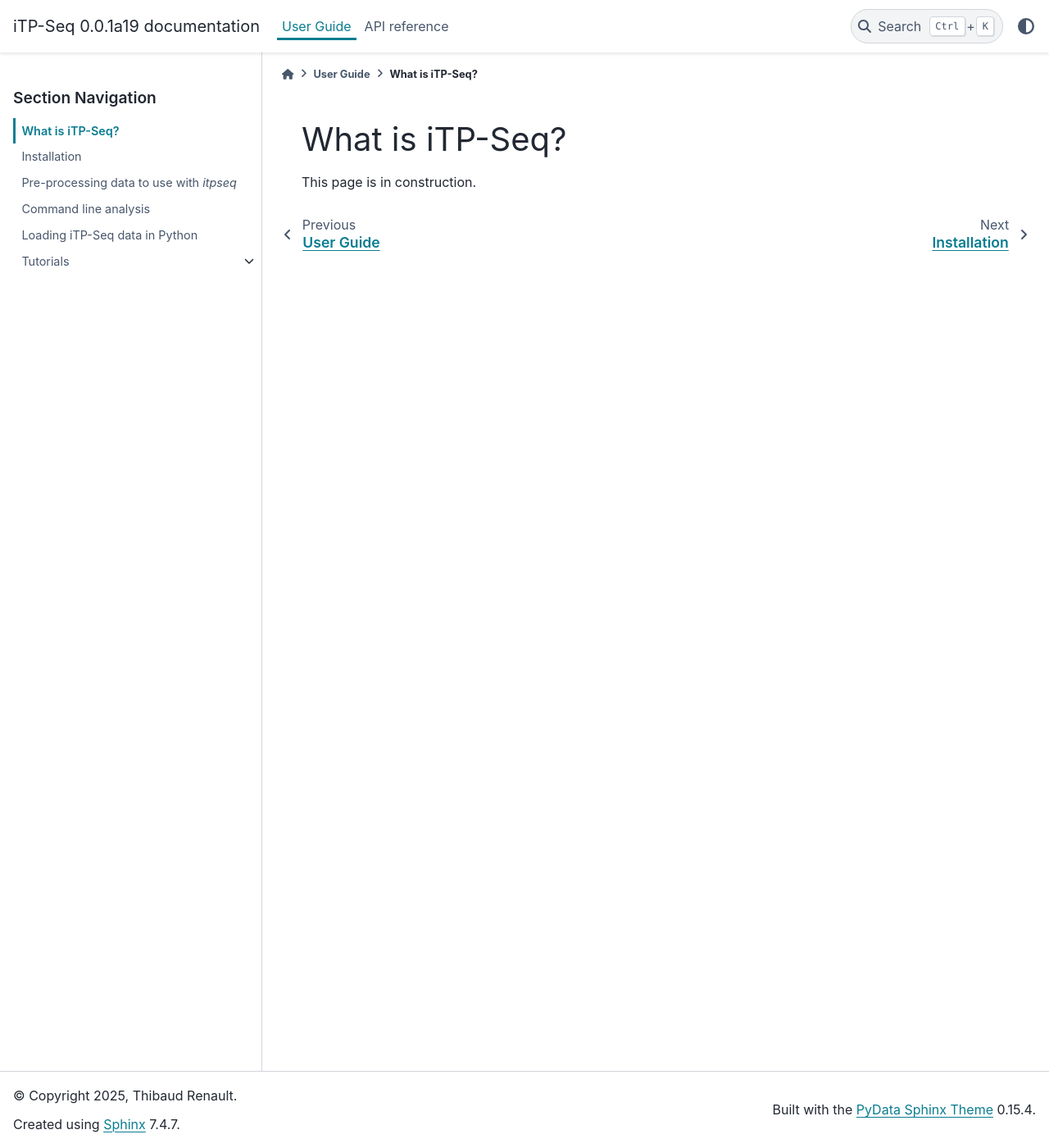
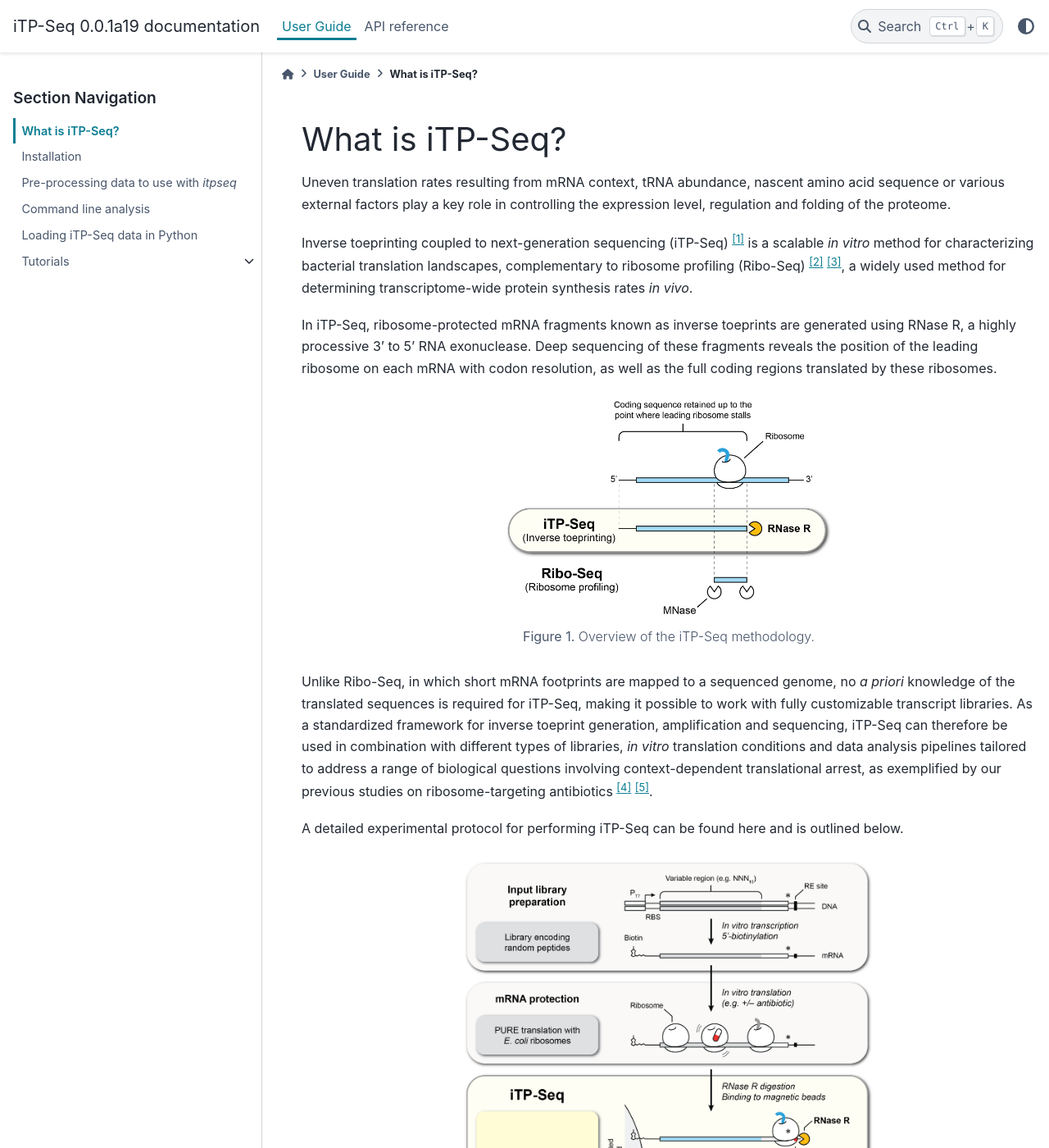
Before and after one commit to t-renault/itpseq, a Sphinx documentation site: the page built from docs/user_guide/whatis_itpseq.rst, in a window 1280 px wide and 1400 px high. Shown: the whole window at 82% size. Built offline with Sphinx 7.4.7 and the PyData theme 0.15.4, drawn with Linux system fonts in a browser that asks for light colours; some of the changed text lies outside the part shown.

Commit message:
Update documentation (What is iTP-Seq? and User Guide)

```diff
--- a/docs/user_guide/whatis_itpseq.rst
+++ b/docs/user_guide/whatis_itpseq.rst
@@ -4,4 +4,36 @@
 What is iTP-Seq?
 ================
 
-This page is in construction.
+Uneven translation rates resulting from mRNA context, tRNA abundance, nascent amino acid sequence or various external factors play a key role in controlling the expression level, regulation and folding of the proteome.
+
+Inverse toeprinting coupled to next-generation sequencing (iTP-Seq) [1]_ is a scalable *in vitro* method for characterizing bacterial translation landscapes, complementary to ribosome profiling (Ribo-Seq) [2]_ [3]_, a widely used method for determining transcriptome-wide protein synthesis rates *in vivo*.
+
+In iTP-Seq, ribosome-protected mRNA fragments known as inverse toeprints are generated using RNase R, a highly processive 3' to 5' RNA exonuclease. Deep sequencing of these fragments reveals the position of the leading ribosome on each mRNA with codon resolution, as well as the full coding regions translated by these ribosomes.
+
+.. figure:: /_static/whatis_itpseq_overview.png
+  :width: 400
+  :alt: iTP-Seq methodology overview
+  :align: center
+
+  **Figure 1.** Overview of the iTP-Seq methodology.
+
+Unlike Ribo-Seq, in which short mRNA footprints are mapped to a sequenced genome, no *a priori* knowledge of the translated sequences is required for iTP-Seq, making it possible to work with fully customizable transcript libraries. As a standardized framework for inverse toeprint generation, amplification and sequencing, iTP-Seq can therefore be used in combination with different types of libraries, *in vitro* translation conditions and data analysis pipelines tailored to address a range of biological questions involving context-dependent translational arrest, as exemplified by our previous studies on ribosome-targeting antibiotics [4]_ [5]_.
+
+A detailed experimental protocol for performing iTP-Seq can be found here and is outlined below.
+
+.. figure:: /_static/whatis_itpseq_workflow.png
+  :width: 500
+  :alt: iTP-Seq experimental workflow
+  :align: center
+
+  **Figure 2.** Experimental workflow for iTP-Seq analysis.
+
+Bioinformatic analysis of the resulting iTP-seq data can be performed using the ``itpseq`` software available on this website, as explained in our various :ref:`tutorials <tutorials>`.
+
+References:
+
+.. [1] Seip, B., Sacheau, G., Dupuy, D. & Innis, C. A. Ribosomal stalling landscapes revealed by high-throughput inverse toeprinting of mRNA libraries. Life Sci. Alliance 1, e201800148 (2018). `<https://doi.org/10.26508/lsa.201800148>`_
+.. [2] Ingolia, N. T., Ghaemmaghami, S., Newman, J. R. S. & Weissman, J. S. Genome-Wide Analysis in Vivo of Translation with Nucleotide Resolution Using Ribosome Profiling. Science 324, 218–223 (2009). `<https://doi.org/10.1126/science.1168978>`_
+.. [3] Mohammad, F., Green, R. & Buskirk, A. R. A systematically-revised ribosome profiling method for bacteria reveals pauses at single-codon resolution. eLife 8, e42591 (2019). `<https://doi.org/10.7554/elife.42591>`_
+.. [4] Leroy, E. C., Perry, T. N., Renault, T. T. & Innis, C. A. Tetracenomycin X sequesters peptidyl-tRNA during translation of QK motifs. Nat. Chem. Biol. 19, 1091–1096 (2023). `<https://doi.org/10.1038/s41589-023-01343-0>`_
+.. [5] Beckert, B. et al. Structural and mechanistic basis for translation inhibition by macrolide and ketolide antibiotics. Nat. Commun. 12, 4466 (2021). `<https://doi.org/10.1038/s41467-021-24674-9>`_
```
Also changed, not shown: docs/user_guide/index.rst (+31 -1 lines), docs/_static/whatis_itpseq_overview.png (added), docs/_static/whatis_itpseq_workflow.png (added).
